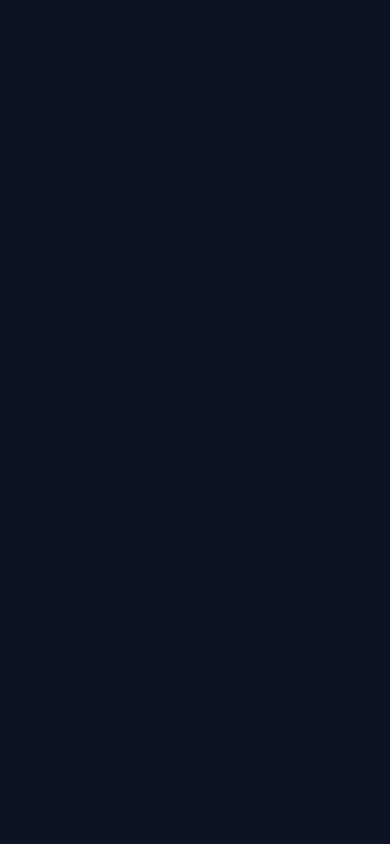
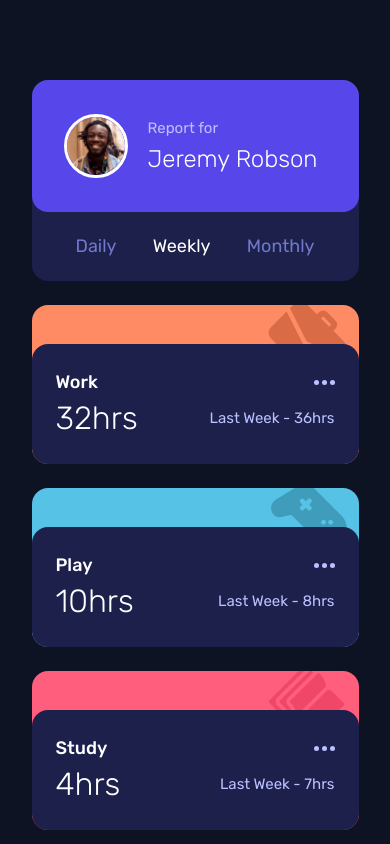
Before and after one commit to NoonPanirSabzi/time-tracking-dashboard, a React (Vite) app: page / in a window 390 px wide. Shown: the top 844 px of the page. Built offline with nearby package versions, Linux system fonts and the light colour scheme.

Commit message:
feat(App): add static version of App in mobile

```diff
--- a/src/App.tsx
+++ b/src/App.tsx
@@ -1,8 +1,31 @@
-import './App.css'
+import { useState } from "react";
+import "./App.css";
+import { Profile, type TimeFrame } from "./components/Profile";
+import { TimeBox } from "./components/TimeBox";
+import data from "./data.json";
 
 function App() {
-  return <></>;
+  const items: React.ReactElement[] = [];
+  const [filter, setFilter] = useState<TimeFrame>("weekly")
 
+  data.forEach((node, index) => {
+    items.push(
+      <TimeBox
+        key={index}
+        activity={node.title}
+        timeFrame={filter}
+        current={node.timeframes[filter].current}
+        previous={node.timeframes[filter].previous}
+      />,
+    );
+  });
+
+  return (
+    <main className="grid mx-auto w-fit gap-x-7.5 gap-y-6 py-20">
+      <Profile timeFrame={filter}/>
+      {items}
+    </main>
+  );
 }
 
-export default App
+export default App;
```
